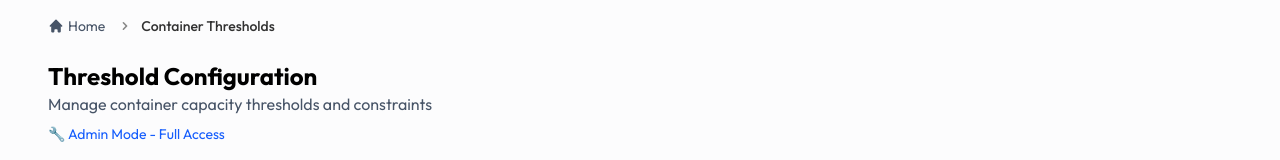
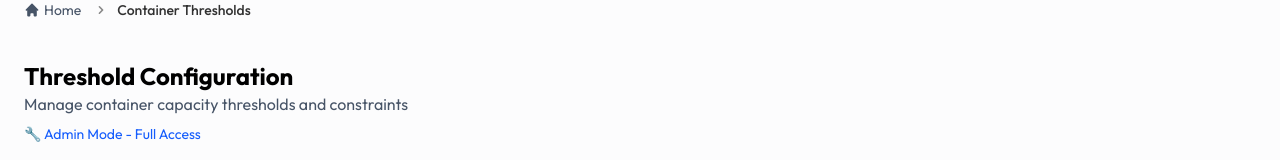
Before and after one commit to raj720s/coz-container-palnner, a Next.js app: page /container-thresholds in a window 1280 px wide. Shown: the top 160 px of the page. Built offline with nearby package versions, Linux system fonts and the light colour scheme; no server answers; sample sign-in values are in the browser's storage.

Commit message:
some changes

```diff
--- a/src/components/layout/AppLayout.tsx
+++ b/src/components/layout/AppLayout.tsx
@@ -12,11 +12,12 @@ const AppLayout: React.FC<AppLayoutProps> = ({ children }) => {
     <div className="min-h-screen">
       <AppHeader />
       <div className="flex-1">
-        <div className="px-6 py-4 container mx-auto max-w-full">
+        <div className=" container mx-auto max-w-full">
           {/* Breadcrumb navigation - appears above page content */}
-          <div className="px-6">
+          <div className="px-6 mb-4">
             <Breadcrumb />
           </div>
+
           {children}
         </div>
       </div>
```
